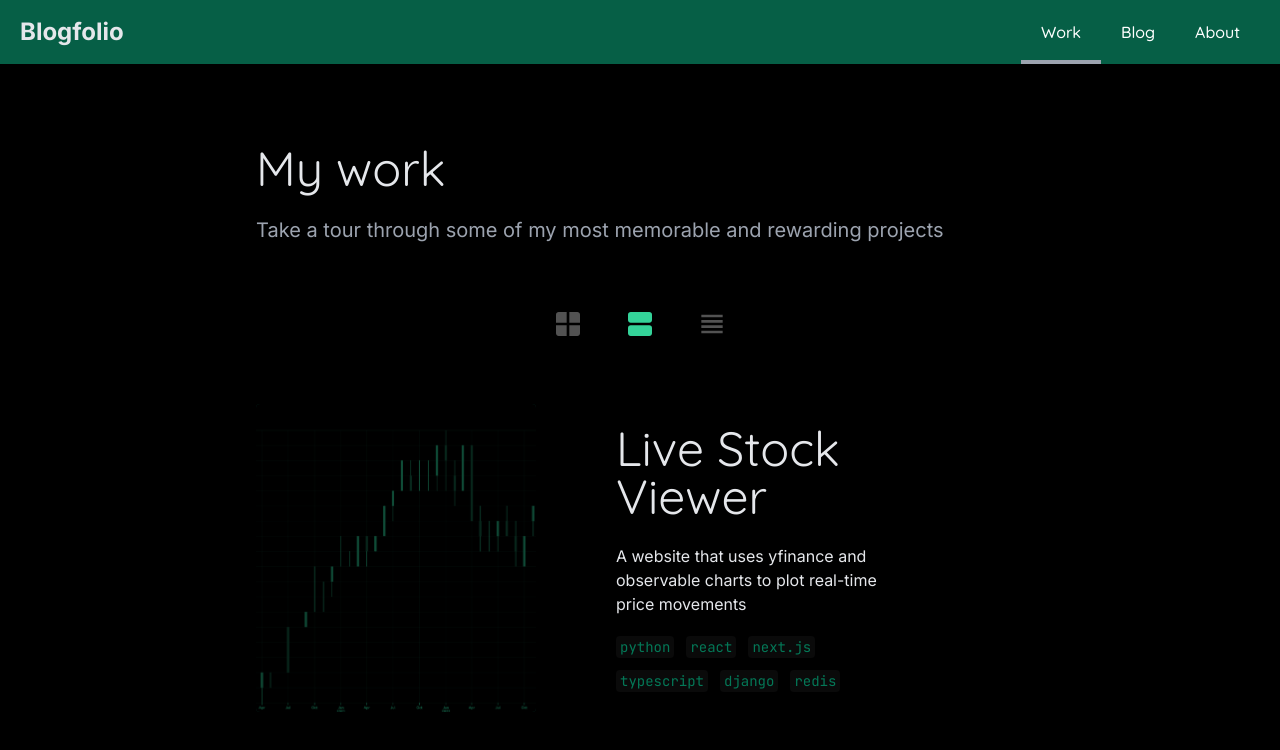
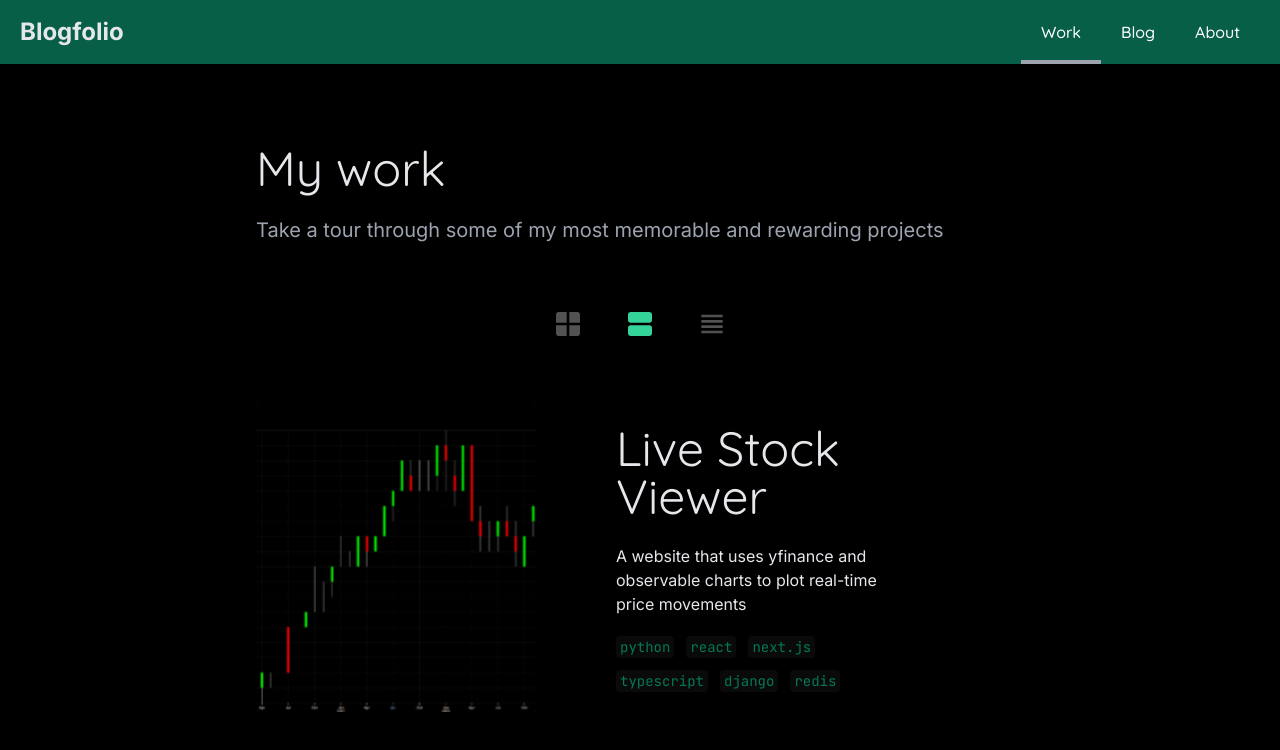
Before and after one commit to ARahimKhan/portfolio-blog, a SvelteKit app: page /work in a window 1280 px wide. Shown: the top 750 px of the page. Built offline with nearby package versions, Linux system fonts and the light colour scheme.

Commit message:
add animations to work items on hover and exit hover

```diff
--- a/src/routes/work/+page.svelte
+++ b/src/routes/work/+page.svelte
@@ -150,9 +150,7 @@
 						{/each}
 					</div>
 				</div>
-				<div
-					class='xl:w-32 w-0 bg-transparent'
-				></div>
+				<div class="xl:w-32 w-0 bg-transparent"></div>
 			</a>
 		{/each}
 	{:else if activeViewMode === 'grid'}
@@ -238,6 +236,13 @@
 	@media (min-width: 1024px) {
 		.work-item:not(:hover) img {
 			filter: sepia(100%) saturate(300%) brightness(35%) hue-rotate(108deg);
+      transition: filter 200ms, scale 200ms;
+		}
+
+		.work-item:hover img {
+      scale: 106%;
+      filter: sepia(0%) saturate(100%) brightness(100%) hue-rotate(0deg);
+      transition: filter 500ms, scale 500ms;
 		}
 	}
 
```
